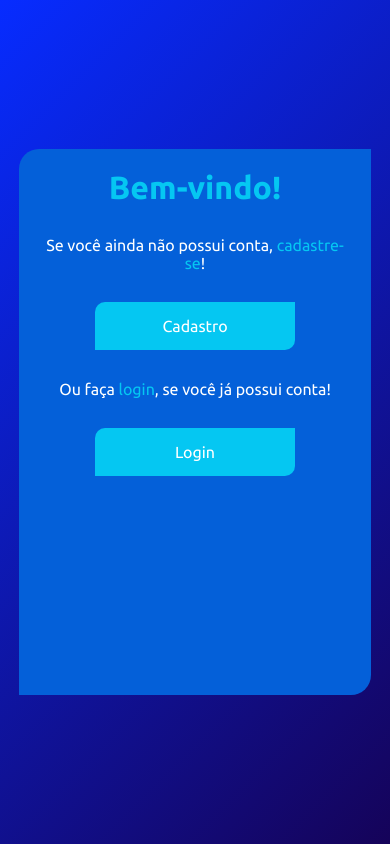
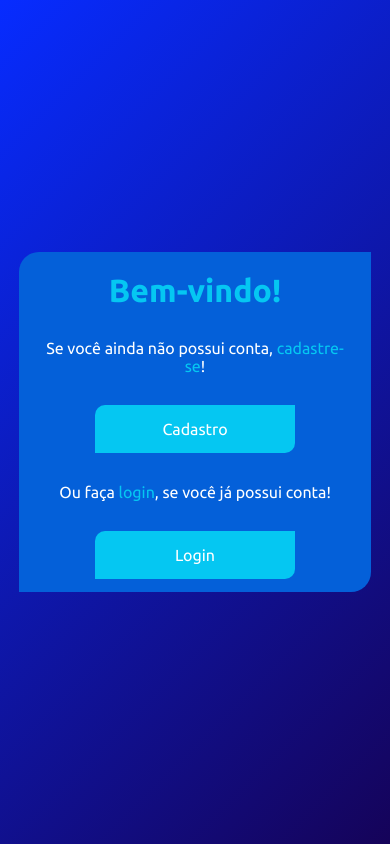
Before and after one commit to Arielsnts/web-projects, a React (Vite) app in the folder login/login-frontend/: page / in a window 390 px wide. Built offline with nearby package versions, Linux system fonts and the light colour scheme; no server answers.

Commit message:
update login

```diff
--- a/login/login-frontend/src/App.css
+++ b/login/login-frontend/src/App.css
@@ -7,8 +7,7 @@
 .main-container {
     width: 80vw;
     max-width: 500px;
-    height: auto;
-    min-height: 60vh;
+    height: 60vh;
 
     border-radius: 20px 0 20px 0;
     padding: 20px;
@@ -17,6 +16,12 @@
     display: flex;
     align-items: center;
     flex-direction: column;
+}
+
+@media (max-width: 600px) {
+    .main-container {
+        height: 300px;
+    }
 }
 
 h1 {
```
